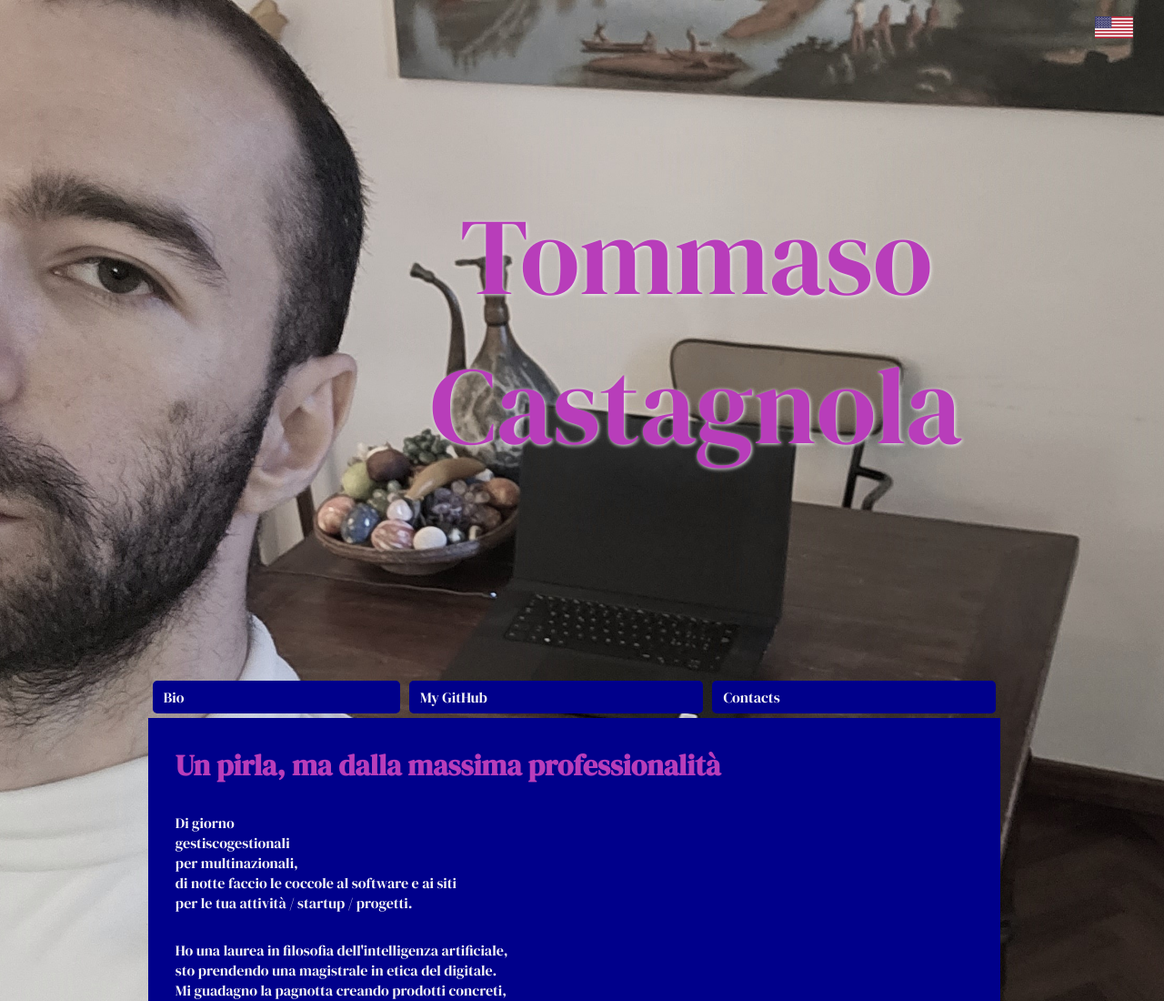
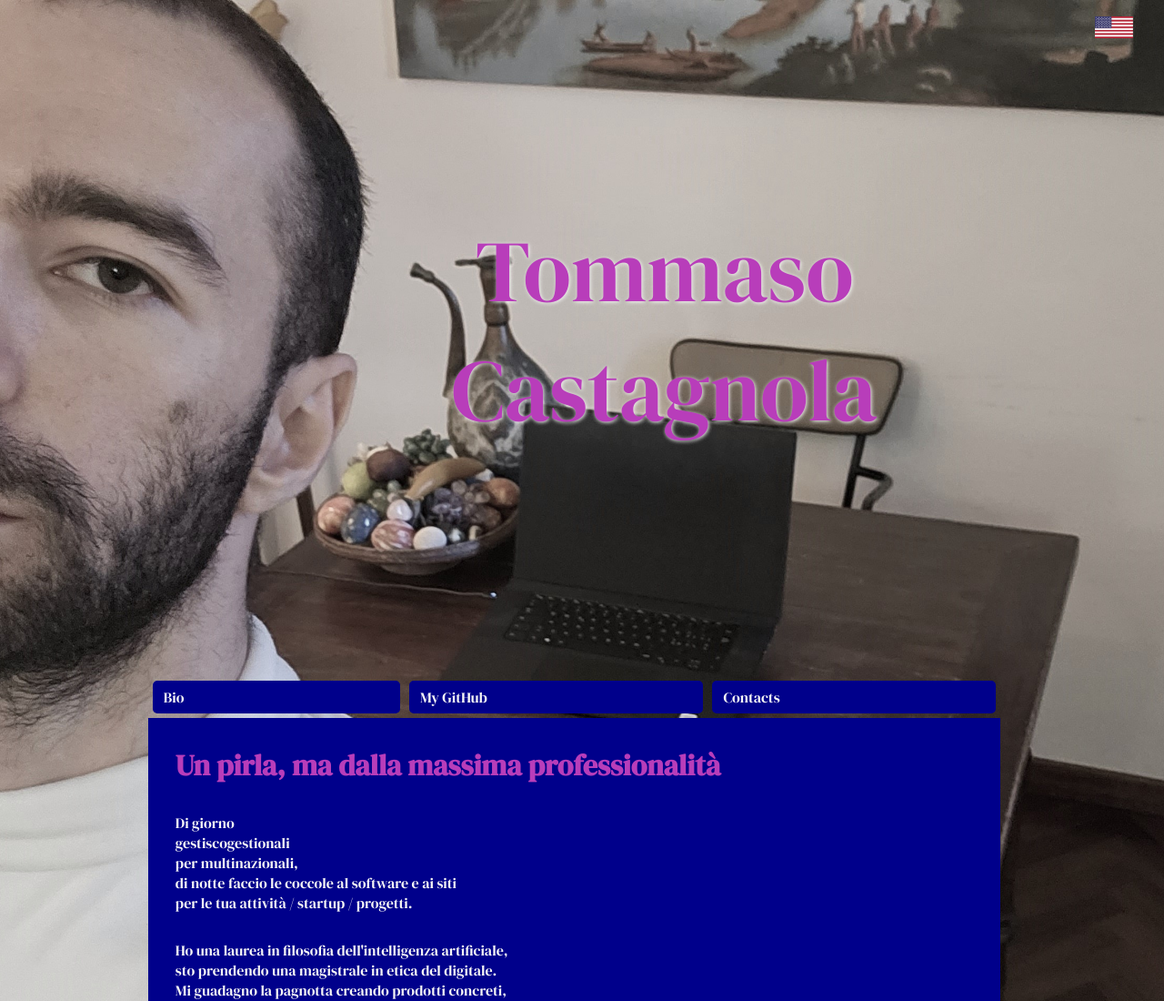
Before and after one commit to UkiddinMe/tommasocastagnola, a plain HTML site: page index.html in a window 1280 px wide. Shown: the top 1100 px of the page at 91% size. Drawn offline with Linux system fonts and the light colour scheme.

Commit message:
title done better

```diff
--- a/index.css
+++ b/index.css
@@ -134,7 +134,7 @@ body {
     top: 50%;
     left: 15%;
     transform: translate(-20%, -50%);
-    font-size: 120px;
+    font-size: 600%;
     text-shadow: whitesmoke 1px 1px 4px;
 }
 #sub-tit {
```
